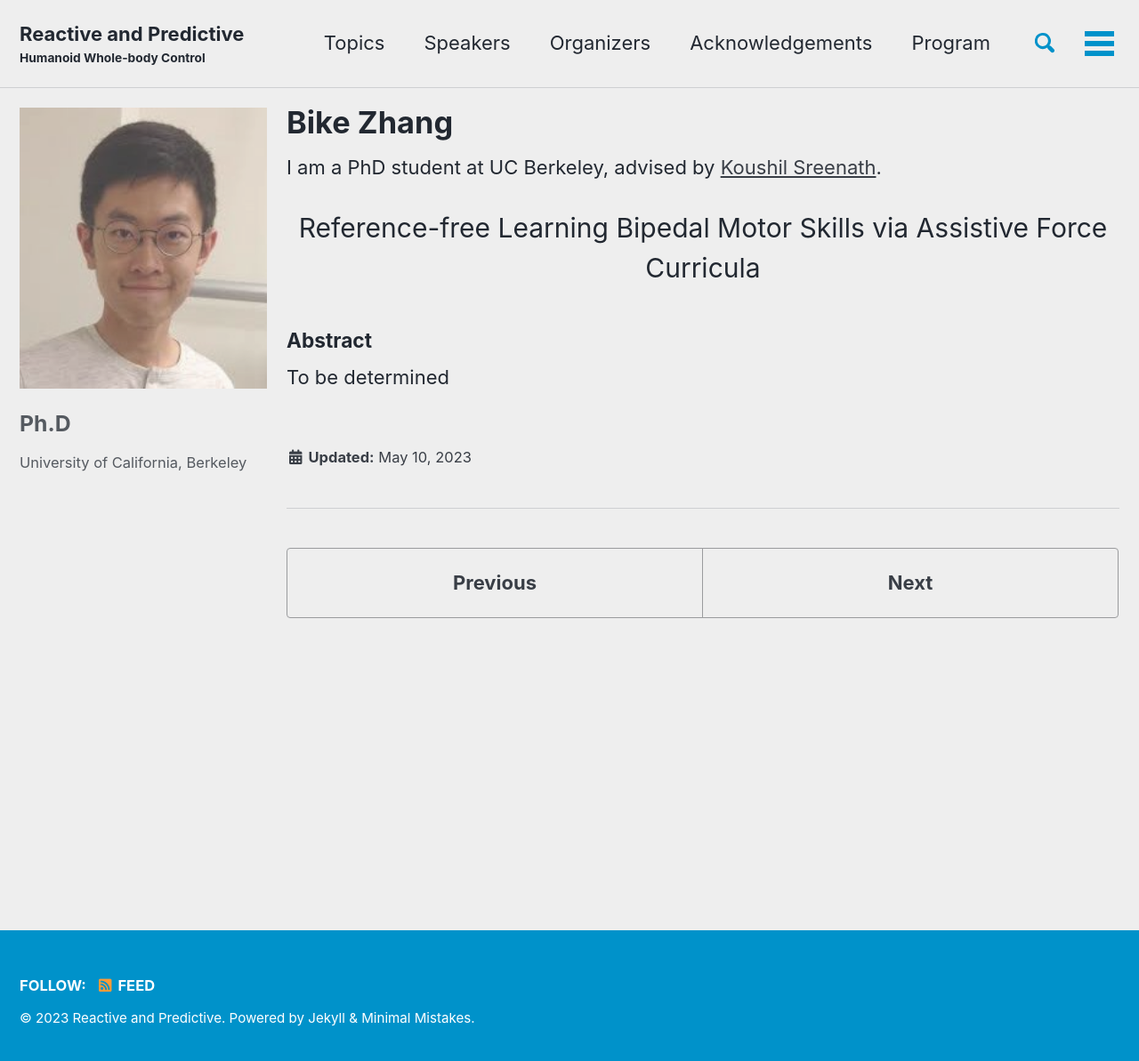
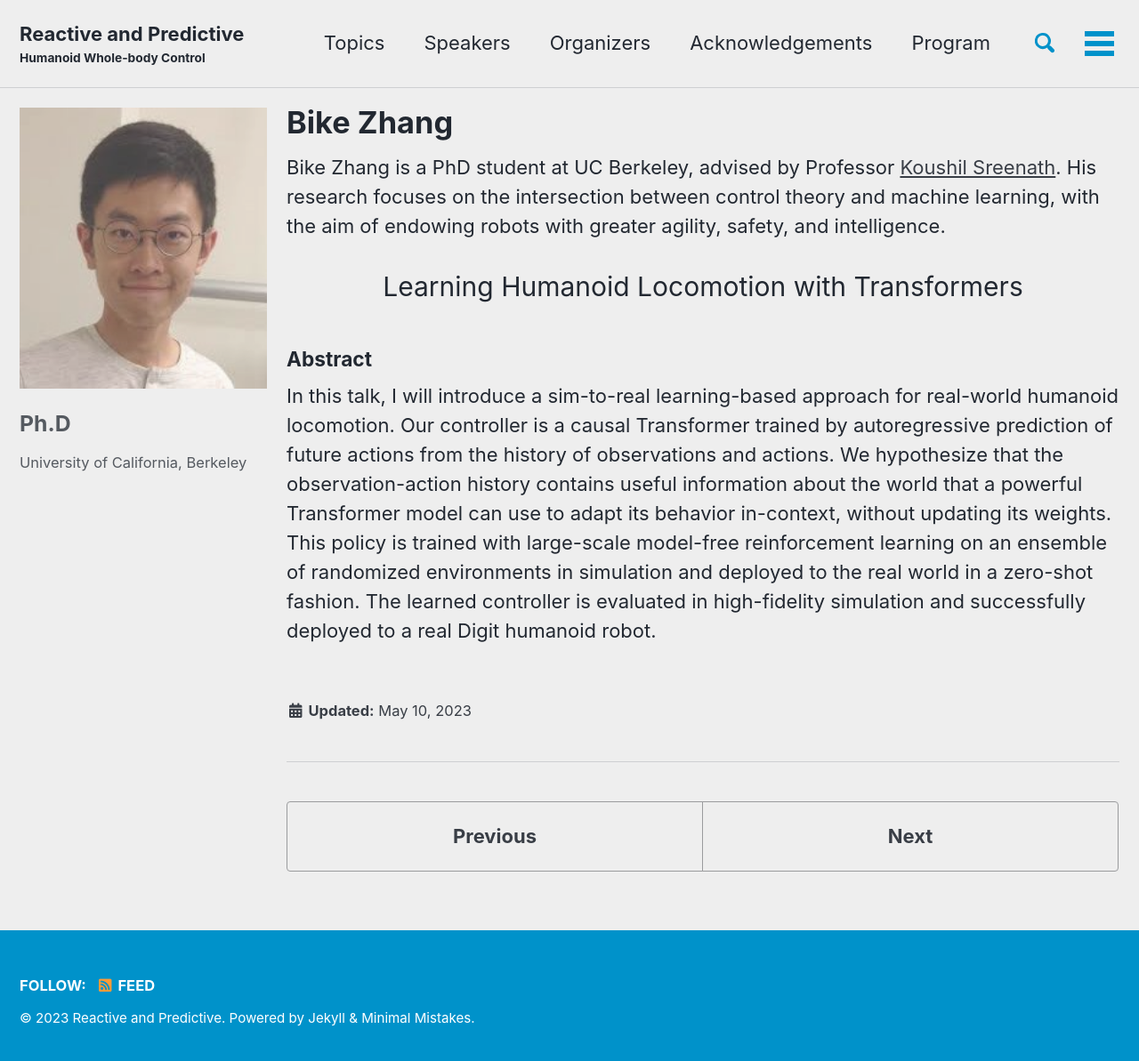
Before and after one commit to iros-2023-humanoid/iros-2023-humanoid, a Jekyll site: the page built from _speakers/bike.md, in a window 1280 px wide and 1201 px high. Shown: the top 1193 px of the window at 89% size. Built offline with Jekyll 4.4.1, drawn with Linux system fonts in a browser that asks for light colours; cached includes are drawn as plain includes.

Commit message:
Bike and Sentis

```diff
--- a/_speakers/bike.md
+++ b/_speakers/bike.md
@@ -14,16 +14,14 @@ sidebar:
 toc: false
 collection: speakers
 ---
+Bike Zhang is a PhD student at UC Berkeley, advised by Professor [Koushil Sreenath](https://me.berkeley.edu/people/koushil-sreenath/). His research focuses on the intersection between control theory and machine learning, with the aim of endowing robots with greater agility, safety, and intelligence.
 
-I am a PhD student at UC Berkeley, advised by [Koushil Sreenath](https://me.berkeley.edu/people/koushil-sreenath/).
 
 <center style="font-size:30px">
-Reference-free Learning Bipedal Motor Skills via Assistive Force Curricula
+Learning Humanoid Locomotion with Transformers
 </center>
 
 
 
 ##### Abstract
-
-
-To be determined
+In this talk, I will introduce a sim-to-real learning-based approach for real-world humanoid locomotion. Our controller is a causal Transformer trained by autoregressive prediction of future actions from the history of observations and actions. We hypothesize that the observation-action history contains useful information about the world that a powerful Transformer model can use to adapt its behavior in-context, without updating its weights. This policy is trained with large-scale model-free reinforcement learning on an ensemble of randomized environments in simulation and deployed to the real world in a zero-shot fashion. The learned controller is evaluated in high-fidelity simulation and successfully deployed to a real Digit humanoid robot.
```
Also changed, not shown: _speakers/sentis.md (+2 -3 lines).
